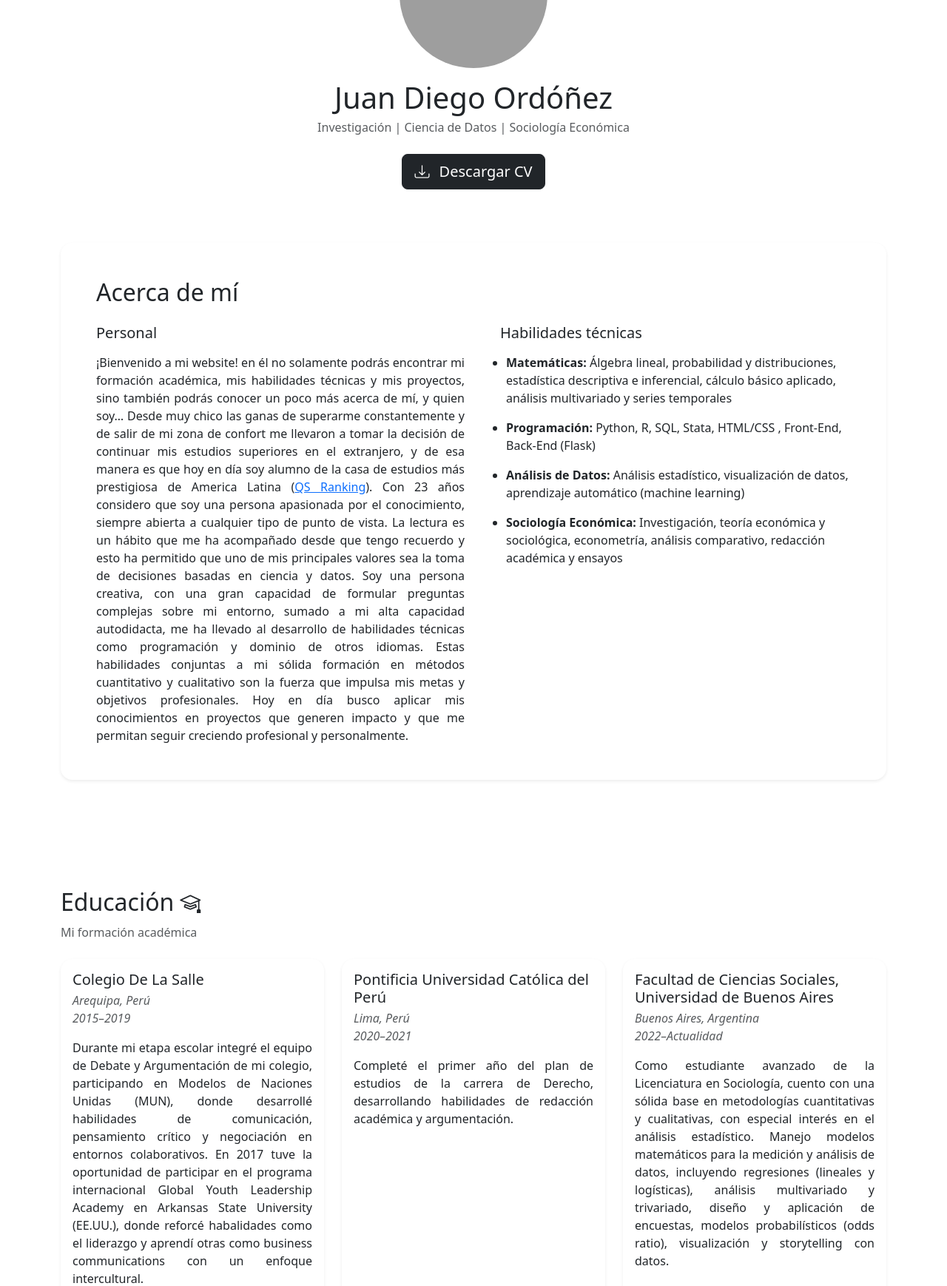
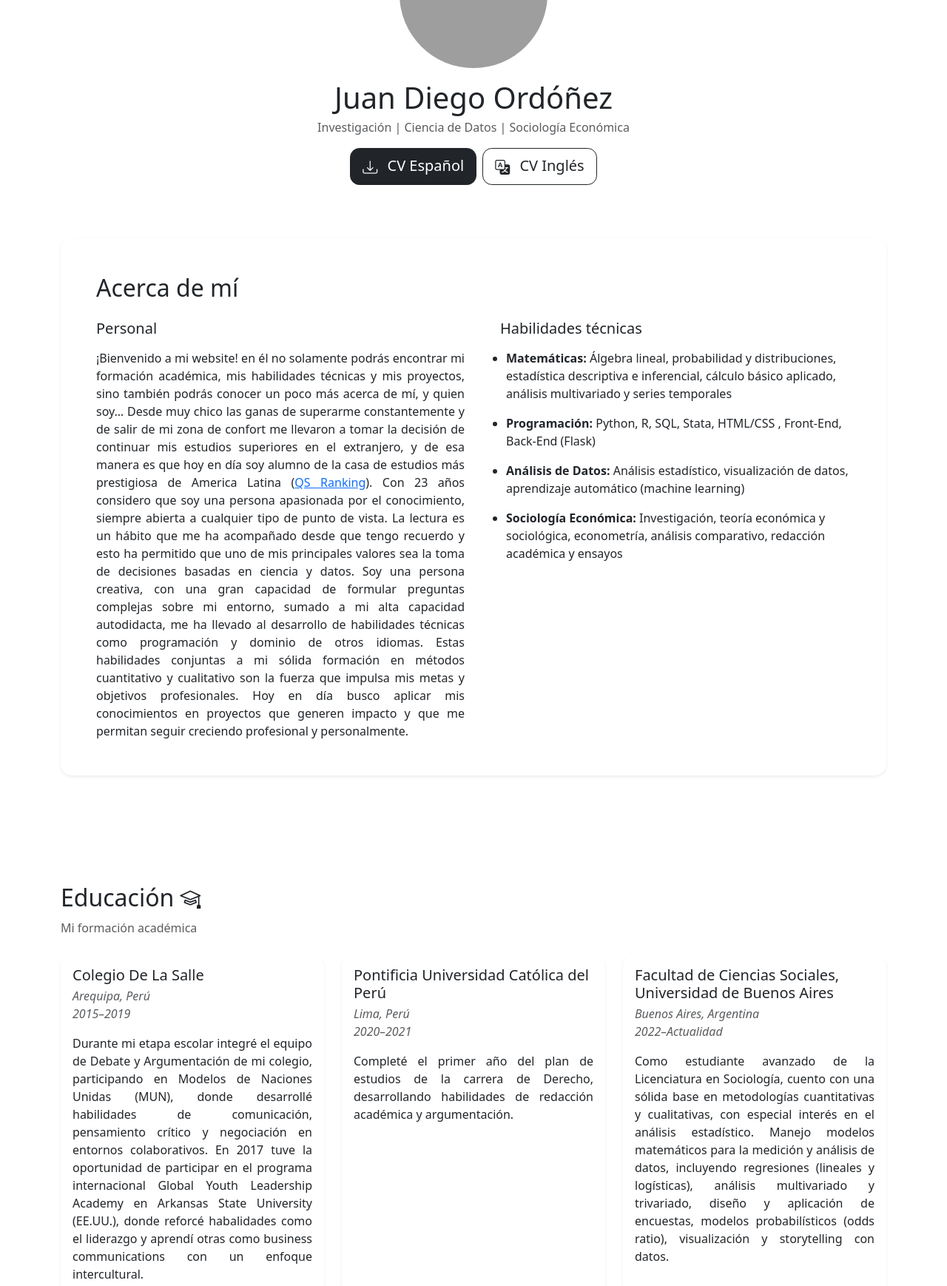
Before and after one commit to ordonezbravojuandiego-hash/Website-CV-, a Flask app: page / in a window 1280 px wide. Shown: the part 252-1990 px from the top of the page at 74% size. Run offline with Flask 3, Linux system fonts and the light colour scheme; grey boxes are pictures that could not be loaded.

Commit message:
UI: botones CV ES/EN + estilos en base.html

```diff
--- a/app.py
+++ b/app.py
@@ -19,16 +19,21 @@ def index():
 def __ping():
     return "OK - " + inputs.get("First name", "??")
 
-# Descargar CV
-@app.route("/download/cv")
-def download_cv():
-    filename = "Juan_Diego_Ordonez_CV.pdf"   # nombre ASCII que estás usando
+# Descargar CV por idioma (ES/EN)
+@app.route("/download/cv/<lang>")
+def download_cv_lang(lang):
+    # Mapear idioma a archivo (nombre ASCII para evitar problemas)
+    cv_map = {
+        "es": "Juan_Diego_Ordonez_CV.pdf",       # ya existente
+        "en": "Juan_Diego_Ordonez_CV_EN.pdf",    # súbelo a static/cv/
+    }
+    filename = cv_map.get(lang.lower())
+    if not filename:
+        abort(404)
+
     cv_dir = os.path.join(app.root_path, "static", "cv")
     path = os.path.join(cv_dir, filename)
     if not os.path.isfile(path):
         abort(404)
+
     return send_from_directory(cv_dir, filename, as_attachment=True, mimetype="application/pdf")
-
-if __name__ == "__main__":
-    # host y puerto explícitos para no confundirse
-    app.run(host="127.0.0.1", port=5000, debug=True)
--- a/templates/base.html
+++ b/templates/base.html
@@ -49,6 +49,11 @@ section { padding: 56px 0; }
       color: #fff !important;
       border-color: #212529;
     }
+
+    /* --- Botones grandes: micro-pulido estético --- */
+.btn-lg { border-radius: .8rem; }
+.btn-lg .bi { vertical-align: -0.125rem; }
+
   </style>
 </head>
 <body data-bs-spy="scroll" data-bs-target="#navbarNav" data-bs-offset="80">
--- a/templates/index.html
+++ b/templates/index.html
@@ -16,10 +16,18 @@
       {{ data['description']['short description'] }}
     </p>
 
-    <a class="btn btn-dark btn-lg mt-2" href="{{ url_for('download_cv') }}">
-      <i class="bi bi-download me-2"></i> Descargar CV
-    </a>
-  </div>
+    <div class="d-flex flex-wrap gap-2 justify-content-center mt-2">
+  <a class="btn btn-dark btn-lg"
+     href="{{ url_for('download_cv_lang', lang='es') }}">
+    <i class="bi bi-download me-2"></i> CV Español
+  </a>
+
+  <a class="btn btn-outline-dark btn-lg"
+     href="{{ url_for('download_cv_lang', lang='en') }}">
+    <i class="bi bi-translate me-2"></i> CV Inglés
+  </a>
+</div>
+
 </section>
 
  <!-- ACERCA DE MÍ + HABILIDADES (dos columnas alineadas) -->
```
Also changed, not shown: 1 other file.
